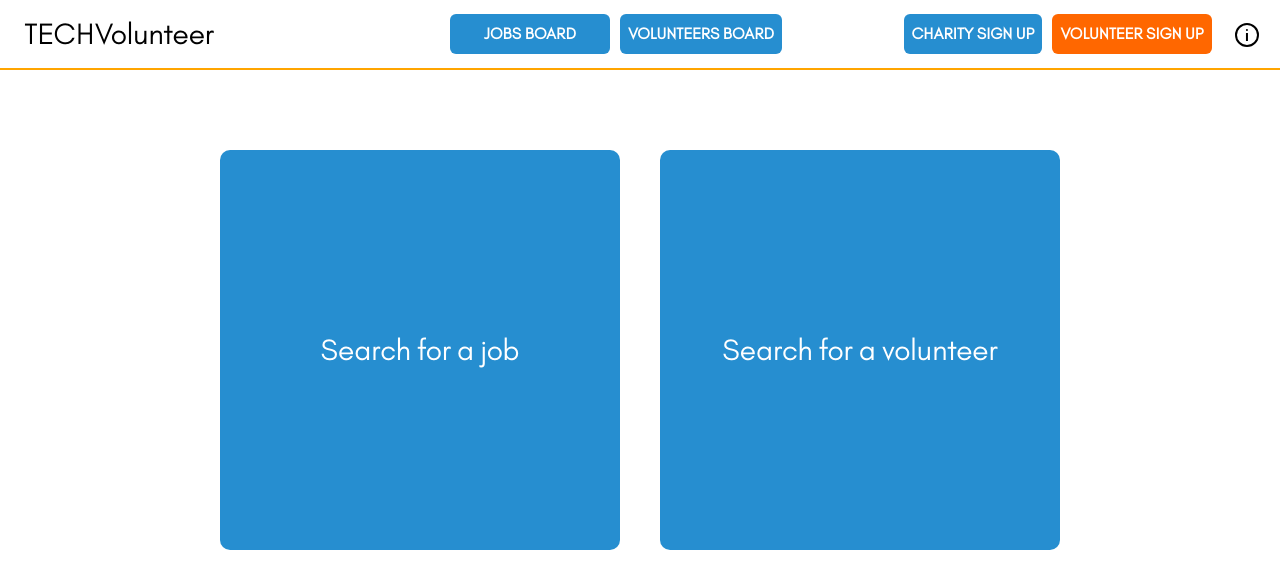
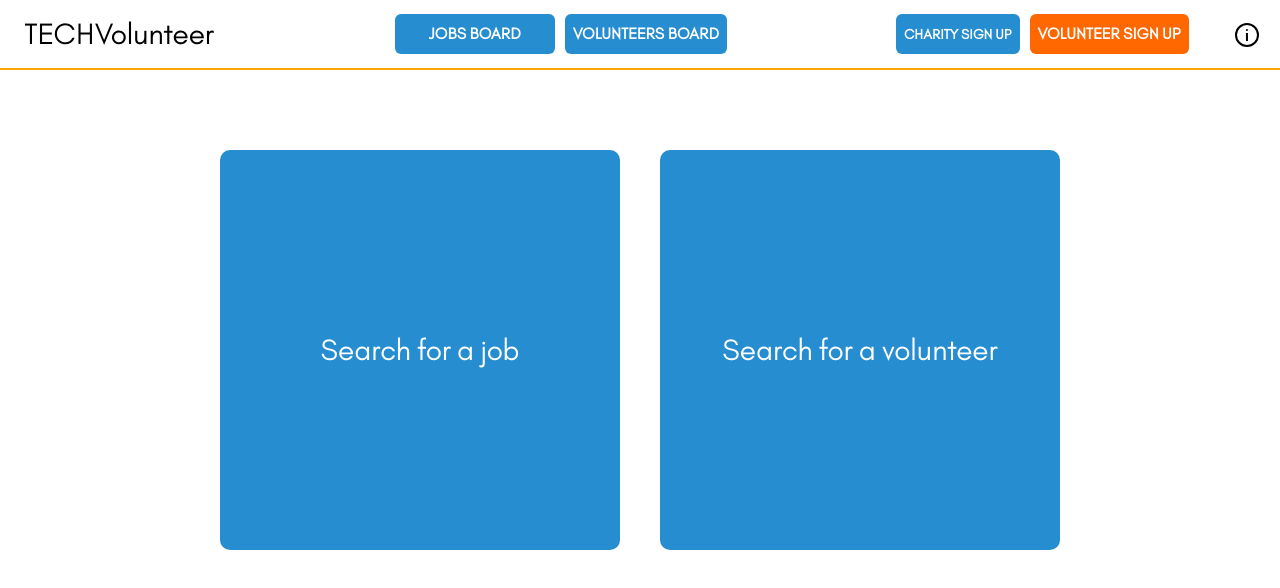
Before and after one commit to chingu-voyages/v28-bears-team-10, a Next.js app: page / in a window 1280 px wide. Shown: the top 588 px of the page. Built offline with nearby package versions, Linux system fonts and the light colour scheme.

Commit message:
Update nav links to fix styling issues

```diff
--- a/components/Nav.js
+++ b/components/Nav.js
@@ -15,8 +15,6 @@ export default function Nav({ children }) {
                 top={0}
                 w="100vw"
                 height="70px"
-                // alignItems="center"
-                // justifyContent="center"
                 placeItems="center"
                 color="black"
                 px="1%"
@@ -27,7 +25,7 @@ export default function Nav({ children }) {
                         TECHVolunteer
                     </Text>
                 </GridItem>
-                <GridItem colStart={4} colEnd={9} direction="row" justify="center">
+                <GridItem colStart={4} colEnd={8} direction="row" justify="center">
                     <Box
                         mx="5px"
                         as="button"
@@ -63,7 +61,7 @@ export default function Nav({ children }) {
                     </Box>
                 </GridItem>
 
-                <GridItem colSpan={3} direction="row" display="flex">
+                <GridItem pl="80px" colStart={8} colEnd={12}>
                     <Tooltip label="Coming Soon" aria-label="A tooltip">
                         <Box
                             mx="5px"
@@ -73,12 +71,12 @@ export default function Nav({ children }) {
                             color="white"
                             px={2}
                             h={10}>
-                            <Text p="0" fontWeight="600">
+                            <Text p="0" fontWeight="600" fontSize="14px">
                                 CHARITY SIGN UP
                             </Text>
                         </Box>
                     </Tooltip>
-                    <Link href={'/volunteer/signup'}>
+                    <Link href="/volunteer/signup">
                         <Box
                             mx="5px"
                             as="button"
```
